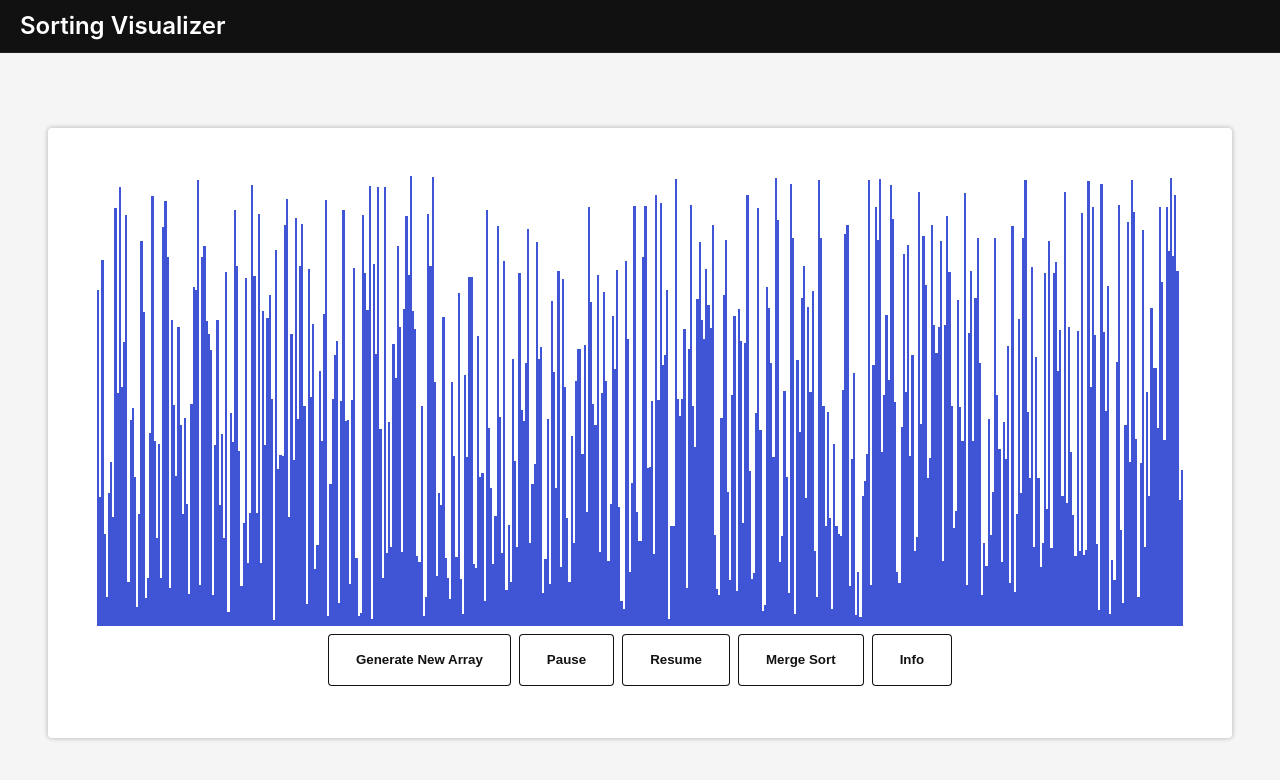
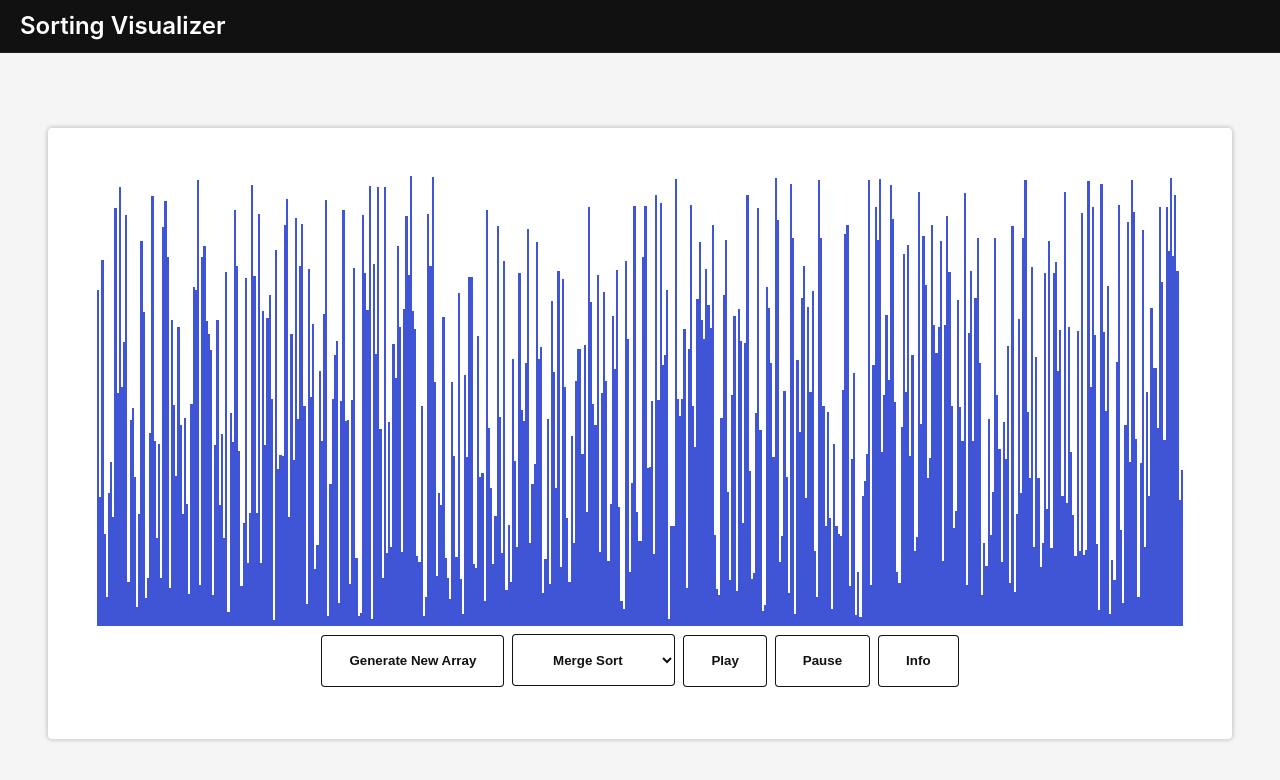
Before and after one commit to cameronmcginley/sorting-visualizer, a React (Create React App) app: page / in a window 1280 px wide. Shown: the top 780 px of the page. Built offline with nearby package versions, Linux system fonts and the light colour scheme.

Commit message:
Drop down + play button

```diff
--- a/src/SortingVisualizer/SortingVisualizer.jsx
+++ b/src/SortingVisualizer/SortingVisualizer.jsx
@@ -15,7 +15,11 @@ const PRIMARY_COLOR = '#4054d6';
 const SECONDARY_COLOR = '#1f2e92';
 
 let pauseFrame = 0;
+
+//Running is true from the time animation is started until it is stopped
+//Stays true when paused
 let running = false;
+
 let pause = false;
 let animations = [];
 let maxFrames = 0;
@@ -137,6 +141,7 @@ export default class SortingVisualizer extends React.Component {
     }
 
     pauseAnim(){
+        //Only pause while running
         if (running === true){
             console.log("Pause");
             pause = true;
@@ -161,13 +166,38 @@ export default class SortingVisualizer extends React.Component {
         }
     }
 
-    resumeAnim(){
+    playAnim(){
+        //Act as a resume button if paused
         if (pause === true){
             console.log("Resuming on frame ");
             console.log(pauseFrame);
             pause = false;
 
             this.mergeSort();
+        }
+        //Start button, initiate selected sorting algorithm
+        else if (running === false) {
+             //Get the drop down menu
+             let input = document.querySelector("#test");
+             if (input) console.log(input.text)
+
+             switch (input.value){
+                 case "1":
+                     this.mergeSort();
+                     break;
+                 case "2":
+                     this.mergeSort();
+                     break;
+                 case "3":
+                     this.mergeSort();
+                     break;
+                 case "4":
+                     this.mergeSort();
+                     break;
+                 default:
+                     console.log("Unkown Selection");
+                     break;
+             }
         }
     }
 
@@ -186,7 +216,7 @@ export default class SortingVisualizer extends React.Component {
 
     render() {
         const { array } = this.state;
-        // Invisible bar at max height placed at end, makes it so generating new arrays doesn't change div height
+
         return (
             <div className="array-container">
                 {array.map((value, idx) => (
@@ -200,6 +230,7 @@ export default class SortingVisualizer extends React.Component {
                         }}></div>
                 ))}
 
+                {/* Invisible bar at max height placed at end, makes it so generating new arrays doesn't change div height */}
                 <div
                     className="array-bar"
                     style={{
@@ -209,9 +240,18 @@ export default class SortingVisualizer extends React.Component {
                     }}></div>
 
                 <button className="lock" onClick={() => this.resetArray()}>Generate New Array</button>
+
+                <select className="lock" id="test">
+                    <option value="1">Merge Sort</option>
+                    <option value="2">Quick Sort</option>
+                    <option value="3">Bubble Sort</option>
+                    <option value="4">Insertion Sort</option>
+                </select>
+
+                <button onClick={() => this.playAnim()}>Play</button>
+
                 <button onClick={() => this.pauseAnim()}>Pause</button>
-                <button onClick={() => this.resumeAnim()}>Resume</button>
-                <button className="lock" onClick={() => this.mergeSort()}>Merge Sort</button>
+
                 <button onClick={() => this.getInfo()}>Info</button>
             </div>
         );
```
